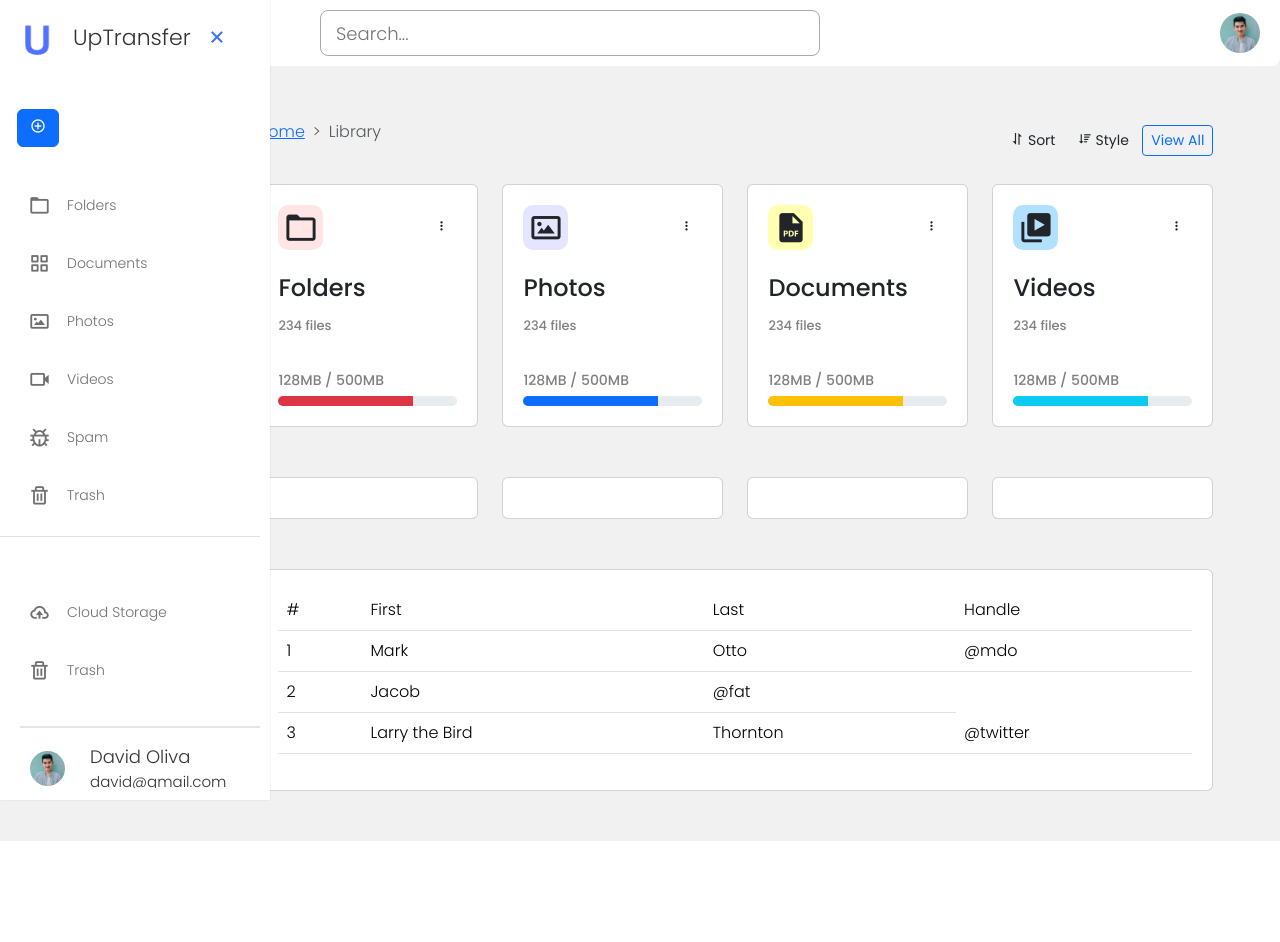
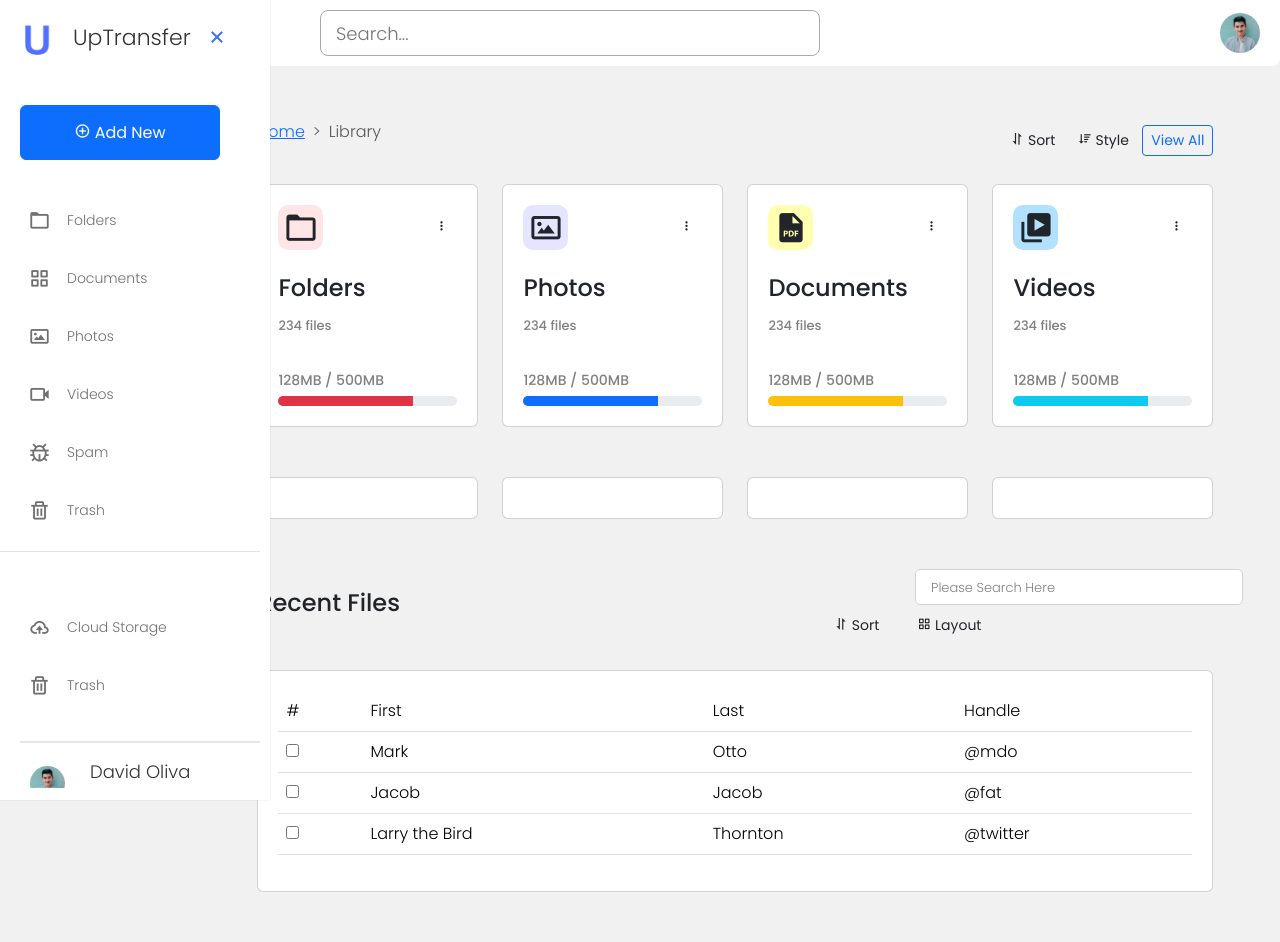
Before and after one commit to Sejakecodes/uptransfersite, a PHP site: page /dashboard.html in a window 1280 px wide. Before the commit the page ends 841 px from the top, so only its background shows below. Run offline with PHP 8.4, Linux system fonts and the light colour scheme.

Commit message:
added dropdowns and other elements  on the dashboard

```diff
--- a/dashboard.html
+++ b/dashboard.html
@@ -32,11 +32,14 @@
 
       <div class="menu_container">
         <div class="menu_items">
-          <ul class="menu_item" style="margin-top: -30px">
+          <div class="col-12" style="padding: 0 40px;">
+            <div class="d-grid gap-2">
+              <button class="btn btn-primary text-left" id="add" type="button"><i class="bx bx-plus-circle"></i> Add New </button>
+            </div>
+          </div>
+          <ul class="menu_item" style="margin-top: -15px">
             <div class="menu_title flex">
-              <button class="btn btn-primary">
-                <i class="bx bx-plus-circle"></i>
-              </button>
+
               <span class="line"></span>
             </div>
             <li class="item">
@@ -305,6 +308,42 @@
             <div class="card"></div>
           </div>
           <div class="col-md-12">
+            <div
+              class="d-flex table-header-info flex-wrap align-items-center justify-content-center justify-content-md-between mb-4"
+            >
+              <div class="col-md-3 mb-2 mb-md-0">
+               <h4>Recent Files </h4>
+                </nav>
+              </div>
+
+              <div class="col-md-5 text-end d-flex flex-wrap align-items-right justify-content-right ">
+                <input type="search" name="" id="" placeholder="Please Search Here">
+
+                <div class="dropdown">
+                  <button class="btn t dropdown-toggle btn-sm" type="button" data-bs-toggle="dropdown" aria-expanded="false">
+                    <i class="bx bx-sort"></i> Sort
+                  </button>
+                  <ul class="dropdown-menu">
+                    <li><a class="dropdown-item" href="#"> <i class="bx bx-sort-a-z"></i> A to Z</a></li>
+                    <li><a class="dropdown-item" href="#"> <i class="bx bx-sort-z-a"></i> Z to A</a></li>
+
+                  </ul>
+                </div>
+                <div class="dropdown">
+                  <button class="btn dropdown-toggle btn-sm" type="button" data-bs-toggle="dropdown" aria-expanded="false">
+                    <i class="bx bx-grid-alt"></i> Layout
+                  </button>
+                  <ul class="dropdown-menu">
+                    <li><a class="dropdown-item" href="#"> <i class="bx bx-list-ul"></i>  List</a></li>
+                    <li><a class="dropdown-item" href="#"><i class="bx bx-list-ol"></i>  Compact List</a></li>
+                    <li><a class="dropdown-item" href="#"><i class="bx bx-grid-alt"></i>  Grid </a></li>
+                  </ul>
+                </div>
+
+              </div>
+            </div>
+          </div>
+          <div class="col-md-12">
             <div class="card">
               <table class="table">
                 <thead>
@@ -317,19 +356,19 @@
                 </thead>
                 <tbody>
                   <tr>
-                    <th scope="row">1</th>
+                    <th scope="row"><input type="checkbox" name="" id=""></th>
                     <td>Mark</td>
                     <td>Otto</td>
                     <td>@mdo</td>
                   </tr>
                   <tr>
-                    <th scope="row">2</th>
+                    <th scope="row"><input type="checkbox" name="" id=""></th>
                     <td>Jacob</td>
-
+                    <td>Jacob</td>
                     <td>@fat</td>
                   </tr>
                   <tr>
-                    <th scope="row">3</th>
+                    <th scope="row"><input type="checkbox" name="" id=""></th>
                     <td>Larry the Bird</td>
                     <td>Thornton</td>
                     <td>@twitter</td>
--- a/features.html
+++ b/features.html
@@ -47,10 +47,10 @@
         </ul>
 
         <div class="col-md-3 text-end">
-          <a href="signin.html" type="button" class="btn btn-outline-transparent me-2">
+          <button type="button" class="btn btn-outline-transparent me-2">
             Login
-          </a>
-          <a href="signup.html" type="button" class="btn btn-primary">Sign-up</a>
+          </button>
+          <button type="button" class="btn btn-primary">Sign-up</button>
         </div>
       </header>
     </div>
--- a/js/script.js
+++ b/js/script.js
@@ -15,11 +15,15 @@ const toggleLock = () => {
     searchbox.classList.replace("search_box", "search_close");
     innter_content.classList.replace("inner-content", "inner-content-close");
     sidebarLockBtn.classList.replace("bx-x", "bx-right-arrow-alt");
+    document.querySelector("#add").innerHTML =
+      "<i class='bx bx-plus-circle'></i>";
   } else {
     sidebar.classList.remove("hoverable");
     sidebarLockBtn.classList.replace("bx-right-arrow-alt", "bx-x");
     searchbox.classList.replace("search_close", "search_box");
     innter_content.classList.replace("inner-content-close", "inner-content");
+    document.querySelector("#add").innerHTML =
+      "<i class='bx bx-plus-circle'></i> Add New";
   }
 };
 
--- a/style.css
+++ b/style.css
@@ -95,9 +95,8 @@ body {
   height: 50px;
   width: 55px;
 }
-.menu_title .btn {
+.menu_items .btn {
   margin-top: -55px;
-  margin-left: 5px;
 }
 .menu_title .title {
   margin-left: 15px;
@@ -231,34 +230,54 @@ body {
   transition: all 0.3s ease 0.2s;
   z-index: -1;
 }
-.inner-content .card {
+.card {
   background-color: white;
   padding: 20px;
   margin-bottom: 50px;
 }
-.inner-content .col-md-3 .card .card-info .bx {
+.col-md-3 .card .card-info .bx {
   padding: 5px;
   background-color: rgb(255, 0, 0, 0.1);
   font-size: 35px;
   border-radius: 10px;
 }
-.inner-content .col-md-3 .card .progress,
+.col-md-3 .card .progress,
 .progress-bar {
   height: 10px;
 }
-.inner-content .col-md-3:nth-child(3) .card .card-info .bx {
+.col-md-3:nth-child(3) .card .card-info .bx {
   background-color: rgb(0, 0, 255, 0.1);
 }
-.inner-content .col-md-3:nth-child(4) .card .card-info .bx {
+.col-md-3:nth-child(4) .card .card-info .bx {
   background-color: rgb(255, 255, 0, 0.3);
 }
-.inner-content .col-md-3:nth-child(5) .card .card-info .bx {
+.col-md-3:nth-child(5) .card .card-info .bx {
   background-color: rgba(0, 157, 255, 0.3);
 }
-.inner-content .col-md-12 .table thead {
+.col-md-12 .table-header-info input {
+  padding: 5px;
+  border-radius: 5px;
+  border: 1px solid rgb(211, 211, 211);
+  margin-left: 100px;
+}
+.col-md-12 .table-header-info input::placeholder {
+  font-size: 13px;
+  color: gray;
+  padding-left: 10px;
+}
+.col-md-12 .table-header-info .btn {
+  margin: 5px 10px;
+}
+
+.col-md-12 .table-header-info .dropdown-toggle::after {
+  content: "";
+  display: none;
+}
+.col-md-12 .table thead {
   border-top-left-radius: 10px;
   background-color: white;
 }
+
 /* Responsive */
 @media screen and (max-width: 1100px) {
   .navbar {
```
